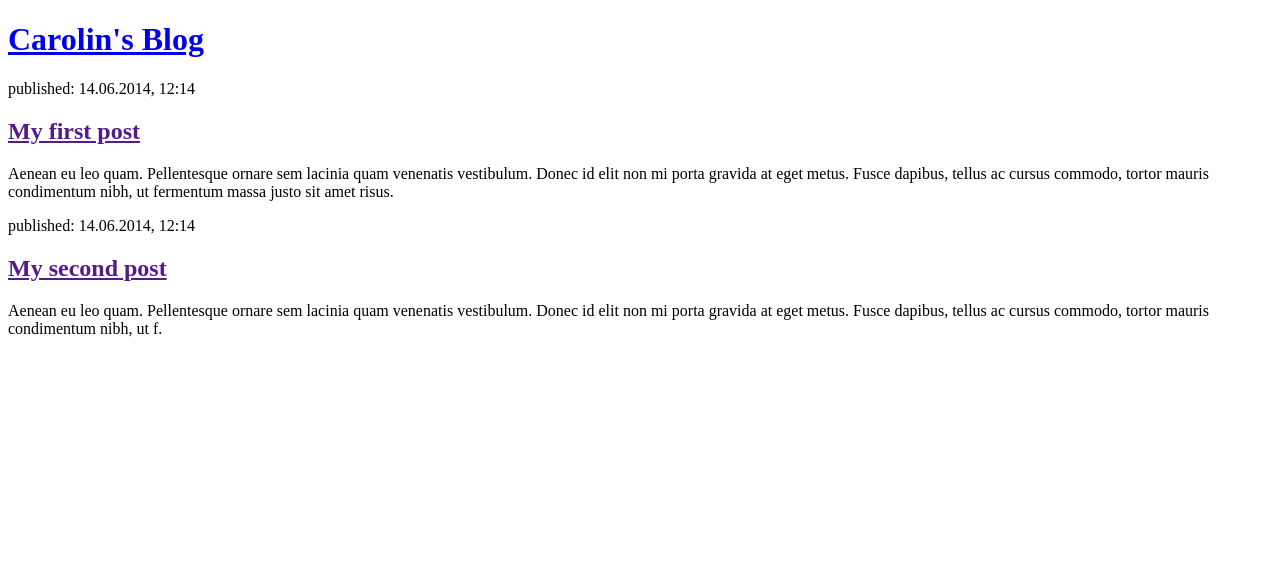
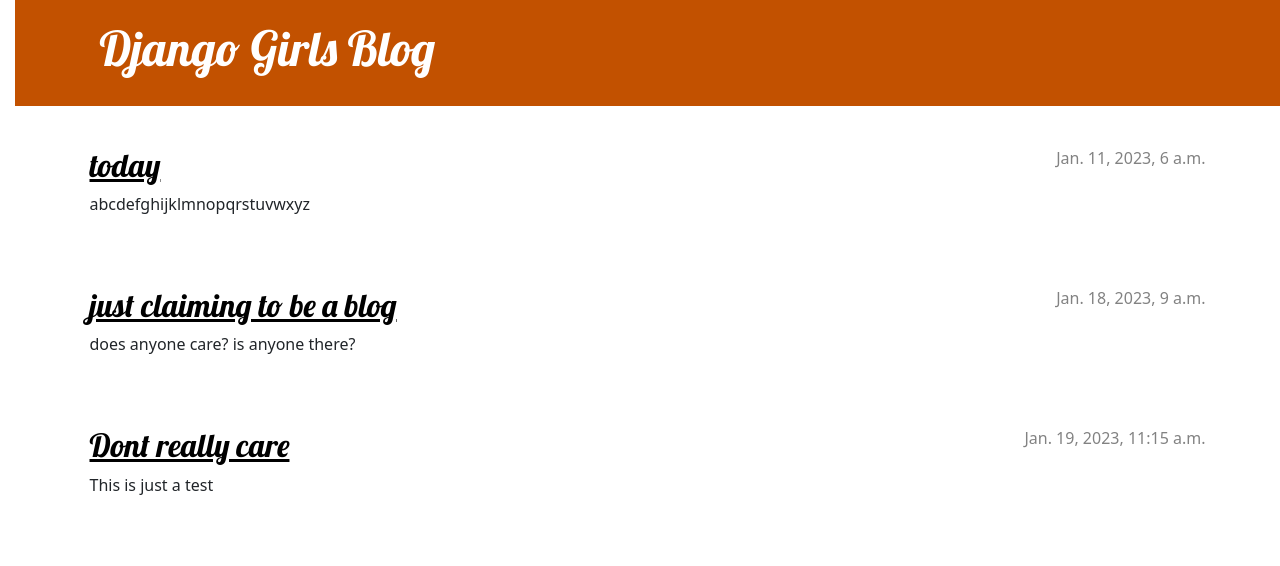
Before and after one commit to n0ne0fy0urbusiness/my-first-blog, a Django app: page / in a window 1280 px wide. Shown: the top 566 px of the page. Run offline with Django 3.2, Linux system fonts and the light colour scheme; data comes from the database, SQL or seed files in the repository; both versions use the stored data as it was after the commit.

Commit message:
New surface for website

```diff
--- a/blog/static/css/blog.css
+++ b/blog/static/css/blog.css
@@ -1,5 +1,6 @@
 h1 a, h2 a {
-    color: #0085c2;
+    color: #C25100;
+    font-family: 'Lobster';
 }
 
 body {
@@ -76,31 +77,3 @@
     color: #FFFFFF;
     background-color: #C25100;
 }
-Then surround the HTML code which displays the posts with declarations of classes. Replace this:
-
-blog/templates/blog/post_list.html
-{% for post in posts %}
-    <article class="post">
-        <time>published: {{ post.published_date }}</time>
-        <h2><a href="">{{ post.title }}</a></h2>
-        <p>{{ post.text|linebreaksbr }}</p>
-    </article>
-{% endfor %}
-in the blog/templates/blog/post_list.html with this:
-
-blog/templates/blog/post_list.html
-<main class="container">
-    <div class="row">
-        <div class="col">
-            {% for post in posts %}
-                <article class="post">
-                    <time class="date">
-                        {{ post.published_date }}
-                    </time>
-                    <h2><a href="">{{ post.title }}</a></h2>
-                    <p>{{ post.text|linebreaksbr }}</p>
-                </article>
-            {% endfor %}
-        </div>
-    </div>
-</main>
--- a/blog/templates/blog/post_list.html
+++ b/blog/templates/blog/post_list.html
@@ -1,23 +1,33 @@
+{% load static %}
 <!DOCTYPE html>
 <html>
     <head>
         <title>Carolin's Blog</title>
+        <link rel="stylesheet" href="https://cdn.jsdelivr.net/npm/bootstrap@5.1.3/dist/css/bootstrap.min.css" integrity="sha384-1BmE4kWBq78iYhFldvKuhfTAU6auU8tT94WrHftjDbrCEXSU1oBoqyl2QvZ6jIW3" crossorigin="anonymous">
+        <link href="//fonts.googleapis.com/css?family=Lobster&subset=latin,latin-ext" rel="stylesheet" type="text/css">
+        <link rel="stylesheet" href="{% static 'css/blog.css' %}">
     </head>
     <body>
-        <header>
-            <h1><a href="/">Carolin's Blog</a></h1>
+        <header class="page-header">
+            <div class="container">
+                <h1><a href="/">Django Girls Blog</a></h1>
+            </div>
         </header>
 
-        <article>
-            <time>published: 14.06.2014, 12:14</time>
-            <h2><a href="">My first post</a></h2>
-            <p>Aenean eu leo quam. Pellentesque ornare sem lacinia quam venenatis vestibulum. Donec id elit non mi porta gravida at eget metus. Fusce dapibus, tellus ac cursus commodo, tortor mauris condimentum nibh, ut fermentum massa justo sit amet risus.</p>
-        </article>
-
-        <article>
-            <time>published: 14.06.2014, 12:14</time>
-            <h2><a href="">My second post</a></h2>
-            <p>Aenean eu leo quam. Pellentesque ornare sem lacinia quam venenatis vestibulum. Donec id elit non mi porta gravida at eget metus. Fusce dapibus, tellus ac cursus commodo, tortor mauris condimentum nibh, ut f.</p>
-        </article>
+        <main class="container">
+            <div class="row">
+                <div class="col">
+                    {% for post in posts %}
+                        <article class="post">
+                            <time class="date">
+                                {{ post.published_date }}
+                            </time>
+                            <h2><a href="">{{ post.title }}</a></h2>
+                            <p>{{ post.text|linebreaksbr }}</p>
+                        </article>
+                    {% endfor %}
+                </div>
+            </div>
+        </main>
     </body>
 </html>
```
Also changed, not shown: db.sqlite3.
